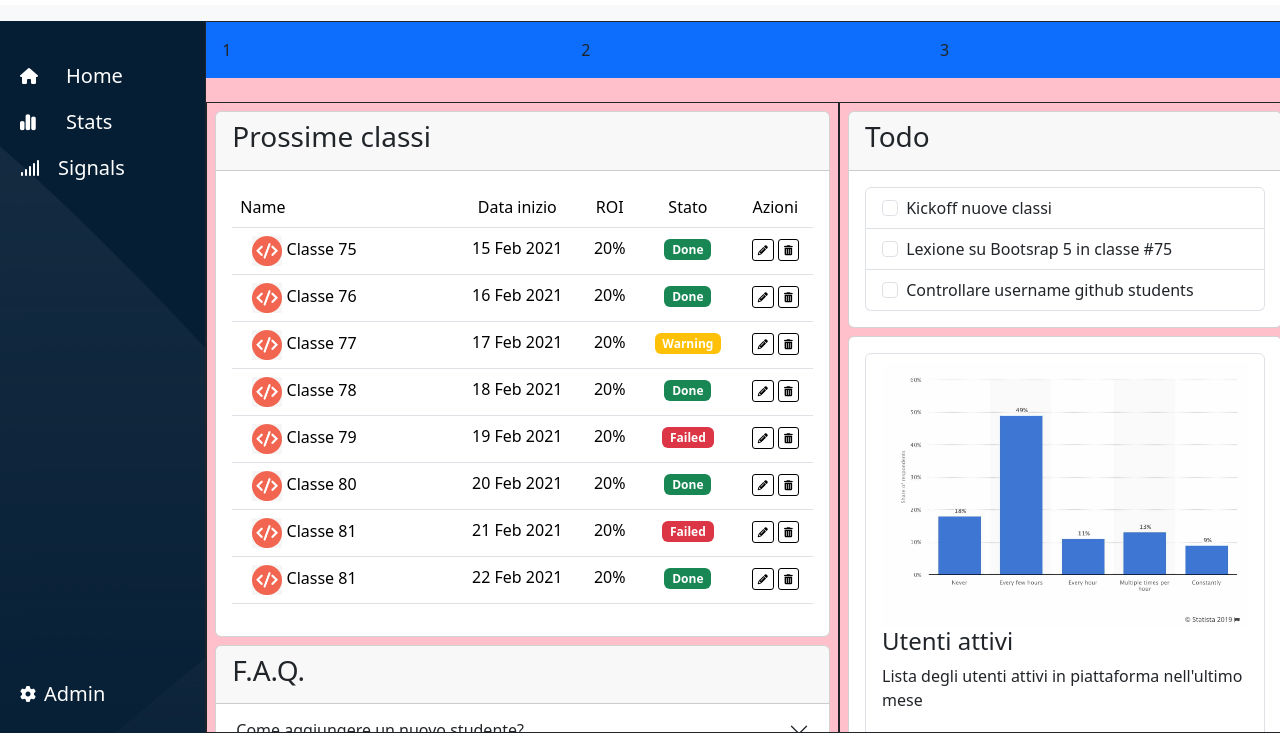
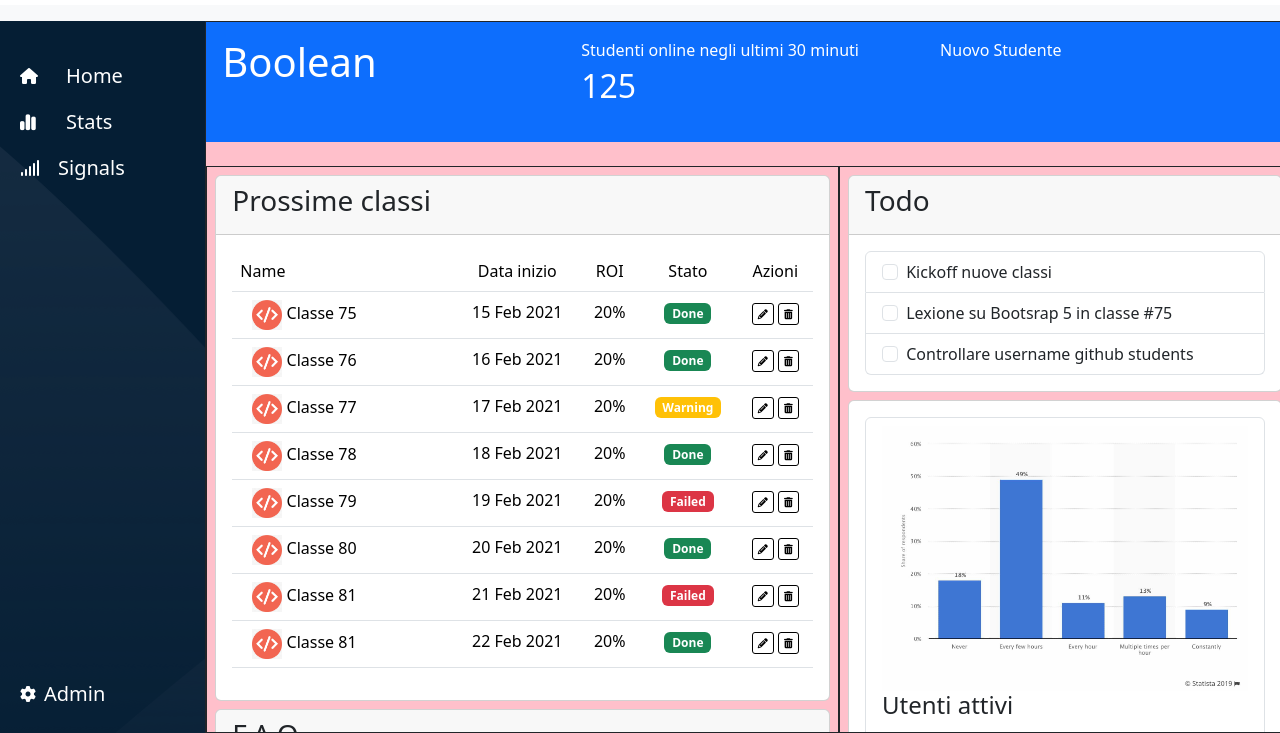
Before and after one commit to estherpinos/html-css-bootstrap-dashboard, a plain HTML site: page index.html in a window 1280 px wide. Shown: the part 67-800 px from the top of the page. Drawn offline with nearby package versions, Linux system fonts and the light colour scheme.

Commit message:
Edit [blue bar]

```diff
--- a/index.html
+++ b/index.html
@@ -20,13 +20,13 @@
 <body>
 
   <header>
-    <nav class="navbar py-3  bg-light d-xxl-inline-block flex-nowrap fixed-top  ">
+    <nav class="navbar py-3 bg-light d-xxl-inline-block flex-nowrap fixed-top  ">
       <div class="container-fluid d-flex justify-content-between bg-white py-2 ">
         <a class="navbar-brand logo">
           <img class="d-lg-none " src="img/img/mobile-logo.png" alt="">
           <img class="d-none d-lg-block " src="img/img/logo.svg" alt="">
         </a>
-        <input class="search-bar w-100 p-2 text-start border-0  bg-light rounded-2" type="search" placeholder="Search" aria-label="Search">
+        <input class="search-bar w-100 p-2 text-start border-0  bg-light rounded-2" type="search" placeholder="Search"  aria-label="Search">
         <div class="menu-navbar d-flex align-items-center">
           <ul class="d-inline-block d-flex align-items-center justify-content-between mb-0 mx0 px0">
             <li class="list-unstyled px-2 d-none d-md-block  "><a href="#"></a><i class="fa-solid fa-bars"></i></li>
@@ -65,9 +65,19 @@
       <div class="contents-dashboard debug col-11 col-md-10 p-0 ">
         <section id="blue-bar-top" class="bg-primary p-3  ">
           <div class="row row-cols-1 row-cols-md-3  d-flex justify-content-between ">
-            <div class="logo-boolean">1</div>
-            <div class="studenti">2</div>
-            <div class="nuovo-studente">3</div>
+            <div class="logo-boolean ">
+              <div>
+                <h1 class="text-white ">Boolean</h1>
+              </div>
+              <div></div>
+            </div>
+            <div class="studenti">
+              <p class="text-white m-0 ">Studenti online negli ultimi 30 minuti</p>
+              <p class="fs-2 text-white ">125</p>
+            </div>
+            <div class="nuovo-studente">
+              <p class="text-white m-0 ">Nuovo Studente</p>
+            </div>
           </div>
         </section>
         <section id="tabs-contents" class="my-4 ">
```
